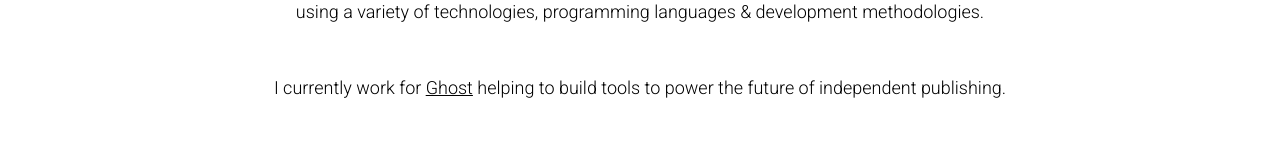
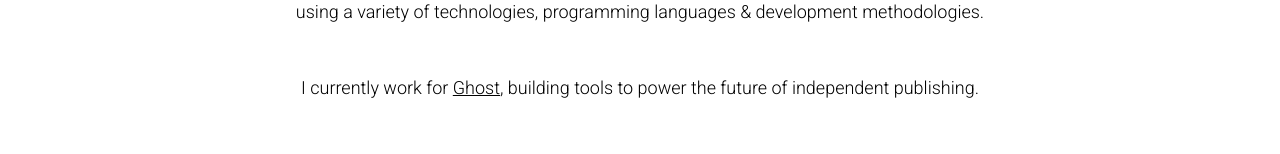
Before and after one commit to mike182uk/mdb.sh, a Next.js app: page /about in a window 1280 px wide. Shown: the part 452-606 px from the top of the page. Built offline with nearby package versions, Linux system fonts and the light colour scheme.

Commit message:
update content

```diff
--- a/pages/about.js
+++ b/pages/about.js
@@ -20,7 +20,7 @@ export default function About () {
         />
         <p>Hi there! I'm Mike, a fullstack software engineer 🤓 based in <ExternalLink href='https://www.google.co.uk/maps/place/West+Yorkshire'>West Yorkshire (UK)</ExternalLink>.</p>
         <p>I'm passionate about about delivering robust, scalable and maintainable software solutions using a variety of technologies, programming languages & development methodologies.</p>
-        <p>I currently work for <ExternalLink href='https://ghost.org/'>Ghost</ExternalLink> helping to build tools to power the future of independent publishing.</p>
+        <p>I currently work for <ExternalLink href='https://ghost.org/'>Ghost</ExternalLink>, building tools to power the future of independent publishing.</p>
         <p>This website is a place for me to share my thoughts and experience working as a software engineer, as well as things that I find interesting, challenging, or that may be of use to others (and my future self 😃).</p>
         <p>You can follow me on <ExternalLink href={TWITTER_URL}>Twitter</ExternalLink>, see my open source projects on <ExternalLink href={GITHUB_URL}>GitHub</ExternalLink>, connect with me on <ExternalLink href={LINKEDIN_URL}>LinkedIn</ExternalLink> or check out out what I'm currently listening to on <ExternalLink href={LASTFM_URL}>Last.fm</ExternalLink>.</p>
         <p>For anything else, feel free to <a href='mailto:mike@mdb.sh'>send me an email</a>.</p>
```
